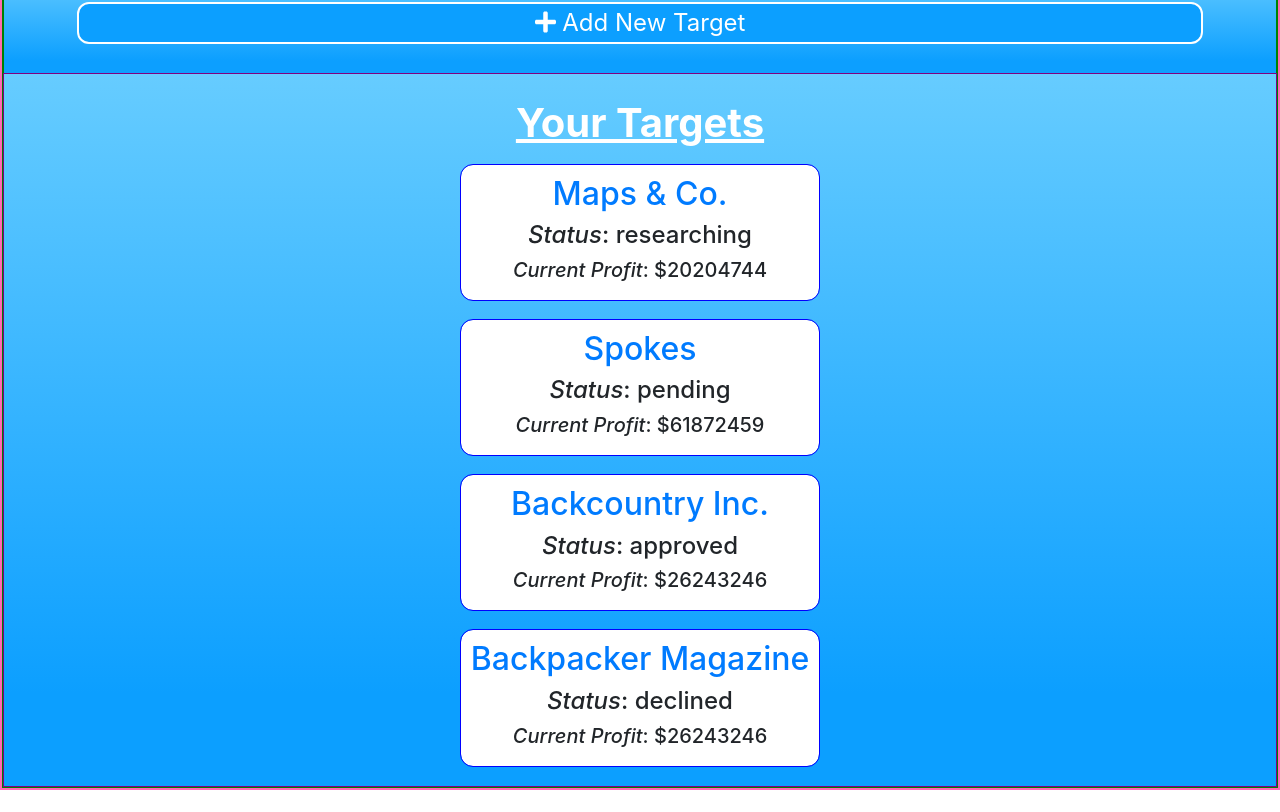
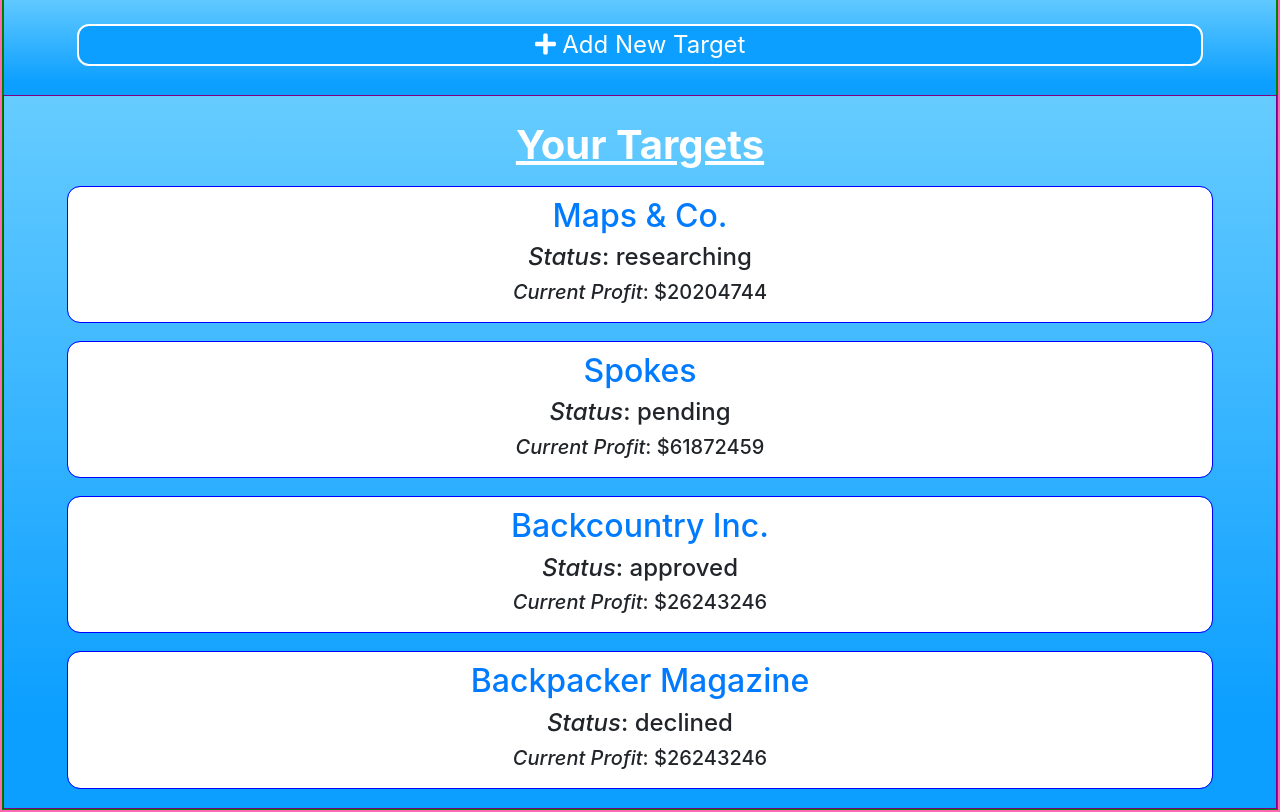
Before and after one commit to adebruyne/high_five, a React (Create React App) app: page / in a window 1280 px wide. Shown: the part 1664-2476 px from the top of the page. Before the commit the page ends 2454 px from the top, so only its background shows below. Built offline with nearby package versions, Linux system fonts and the light colour scheme.

Commit message:
adds media queries for ipad

```diff
--- a/src/css/CompaniesList.css
+++ b/src/css/CompaniesList.css
@@ -14,6 +14,15 @@
 }
 
 .companies-list-ul{
-    margin: auto;
+    margin: 0;
     padding: 0;
 }
+
+/* **************** MEDIA QUERIES ******************************** */
+/* IPAD */
+@media only screen and (min-width: 768px) {
+
+    .companies-list-ul{
+        width: 90%;
+    }
+}
--- a/src/css/CompanyDetailHolder.css
+++ b/src/css/CompanyDetailHolder.css
@@ -32,3 +32,12 @@
     text-decoration: underline;
     color: rgb(51,52,53)
 }
+
+/* **************** MEDIA QUERIES ******************************** */
+/* IPAD */
+@media only screen and (min-width: 768px) {
+
+    .company-detail-header{
+        margin-bottom: 30px;
+    }
+}
```
